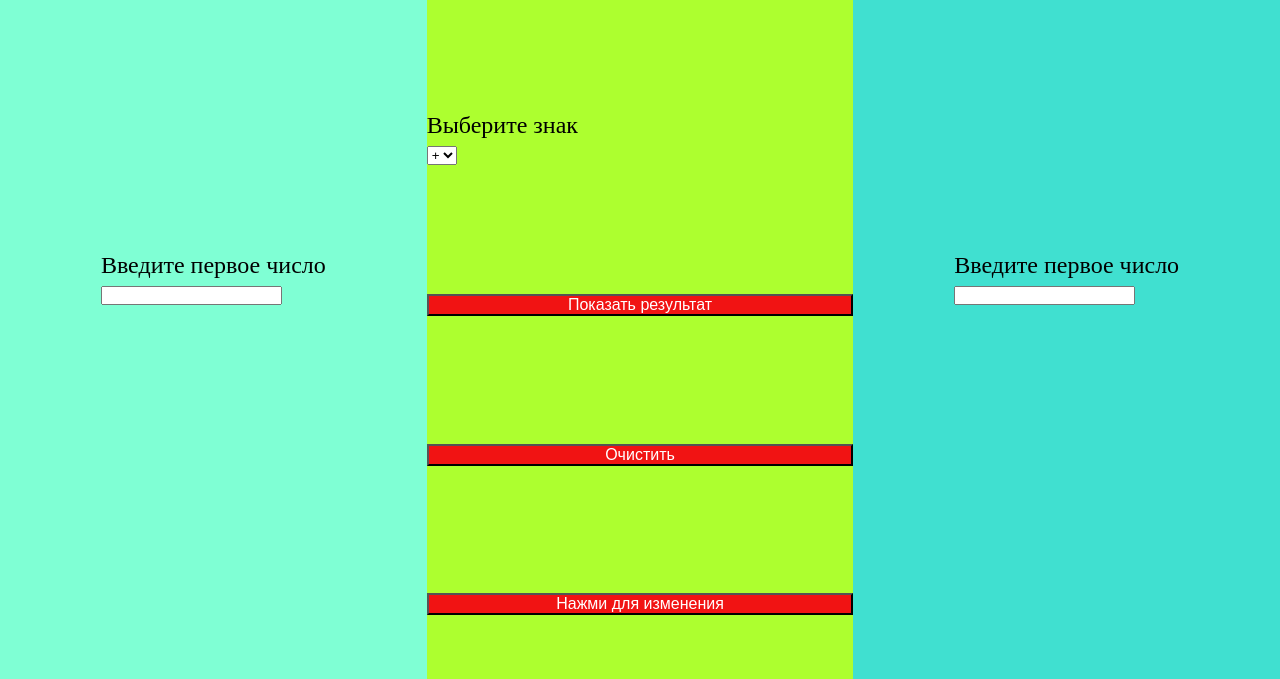
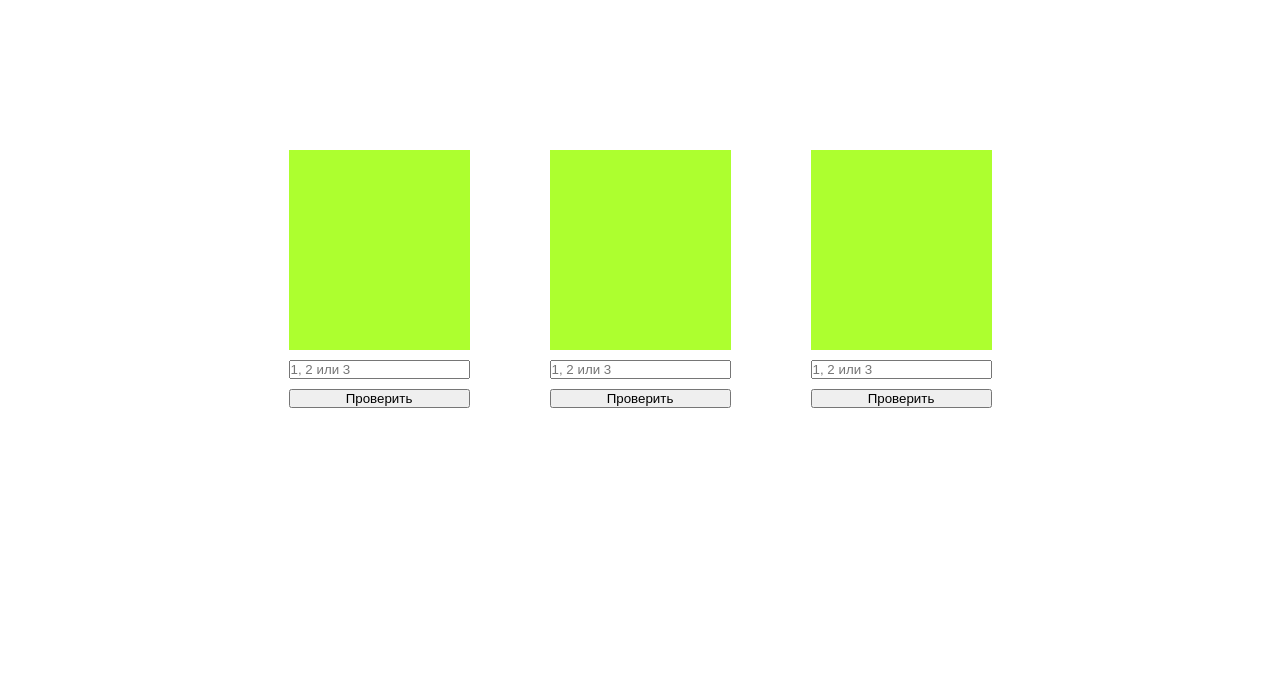
Before and after one commit to VladislaV-SOLO/methods-classwork, a plain HTML site: page index.html in a window 1280 px wide. Shown: the part 121-800 px from the top of the page. Drawn offline with Linux system fonts and the light colour scheme.

Commit message:
zadacha classwork 1,2,3

```diff
--- a/context_this.js
+++ b/context_this.js
@@ -142,6 +142,4 @@ const userSimple7 = {
 let tempFoo = userSimple7.introduce
 tempFoo()
 
-
-
 console.groupEnd()
--- a/index.html
+++ b/index.html
@@ -7,7 +7,8 @@
     <title>JS-classwork</title>
 </head>
 <body>
-    <div class="container">
+
+    <!-- <div class="container">
         <div class="container-1">
             <div class="container-1-content">
                 <p class="container-1-content-text">Введите первое число</p>
@@ -38,12 +39,74 @@
                 <input type="text" class="container-3-content-input input">
             </div>
         </div>
+    </div> -->
+<!-- rfbvrtwbrtnuternwbrtiubnruitbnrtuibnrtbnribtnureuitbneruibnreb -->
+<!-- rfbvrtwbrtnuternwbrtiubnruitbnrtuibnrtbnribtnureuitbneruibnreb -->
+<!-- rfbvrtwbrtnuternwbrtiubnruitbnrtuibnrtbnribtnureuitbneruibnreb -->
+<!-- rfbvrtwbrtnuternwbrtiubnruitbnrtuibnrtbnribtnureuitbneruibnreb -->
+<!-- rfbvrtwbrtnuternwbrtiubnruitbnrtuibnrtbnribtnureuitbneruibnreb -->
+
+<div class="cards-row">
+    <div class="card">
+        <div class="container">
+            <div class="card-picture">
+
+            </div>
+            <div class="card__input">
+                <input class="input input1" type="text" placeholder="1, 2 или 3">
+            </div>
+            <div class="card__button">
+                <button class="btn btn1">Проверить</button>
+            </div>
+        </div>
     </div>
+    <div class="card">
+        <div class="container">
+
+            <div class="card-picture">
+
+            </div>
+            <div class="card__input">
+                <input class="input input2" type="text" placeholder="1, 2 или 3">
+            </div>
+            <div class="card__button">
+                <button class="btn btn2">Проверить</button>
+            </div>
+        </div>
+    </div>
+    <div class="card">
+        <div class="container">
+            <div class="card-picture">
+
+            </div>
+            <div class="card__input">
+                <input class="input input3" type="text" placeholder="1, 2 или 3">
+            </div>
+            <div class="card__button">
+                <button class="btn btn3">Проверить</button>
+            </div>
+        </div>
+    </div>
+
+</div>
+
+
+
+
+
+
+
+
+
+
+
+
 
     <!-- <script src="./index.js"></script> -->
     <!-- <script src="./string_method.js"></script> -->
     <!-- <script src="./num_method.js"></script> -->
     <!-- <script src="./object_method.js"></script> -->
-    <script src="context_this.js"></script>
+    <!-- <script src="context_this.js"></script> -->
+    <script src="zadacha_classwork.js"></script>
 </body>
 </html>
--- a/scss/style.scss
+++ b/scss/style.scss
@@ -1,38 +1,75 @@
 @import"_reset.scss";
+
+// .container {
+//     display: flex;
+//     justify-content: space-between;
+//     height: 800px;
+//     font-size: 1.5rem;
+//     &-1 {
+//         background-color: aquamarine;
+//         width: 100%;
+//         display: flex;
+//         align-items: center;
+//         justify-content: center;
+//     }
+//     &-2 {
+//         background-color: greenyellow;
+//         width: 100%;
+//         &-content {
+//             height: 100%;
+//             display: flex;
+//             flex-flow: column;
+//             justify-content: space-around;
+//             &-btn{
+//                 background-color: rgb(241, 19, 19);
+//                 color: white;
+//                 font-size: 1rem;
+//             }
+//         }
+
+//     }
+//     &-3 {
+//         background-color: turquoise;
+//         width: 100%;
+//         display: flex;
+//         align-items: center;
+//         justify-content: center;
+//     }
+// }
+
+body {
+    display: flex;
+    align-items: center;
+    justify-content: center;
+    height: 100vh;
+}
+
+.cards-row {
+    display: flex;
+    align-items: center;
+    justify-content: center;
+    gap: 5rem;
+}
 
 .container {
     display: flex;
-    justify-content: space-between;
-    height: 800px;
-    font-size: 1.5rem;
-    &-1 {
-        background-color: aquamarine;
-        width: 100%;
-        display: flex;
-        align-items: center;
-        justify-content: center;
-    }
-    &-2 {
-        background-color: greenyellow;
-        width: 100%;
-        &-content {
-            height: 100%;
-            display: flex;
-            flex-flow: column;
-            justify-content: space-around;
-            &-btn{
-                background-color: rgb(241, 19, 19);
-                color: white;
-                font-size: 1rem;
-            }
-        }
+    flex-direction: column;
+    justify-content: center;
+    align-items: center;
+    gap: 10px;
+}
 
-    }
-    &-3 {
-        background-color: turquoise;
-        width: 100%;
-        display: flex;
-        align-items: center;
-        justify-content: center;
-    }
+.card-picture {
+    width: 100%;
+    height: 200px;
+    background-color: greenyellow;
 }
+
+.card__button {
+    display: flex;
+    width: 100%;
+}
+
+.btn {
+    width: 100%;
+}
--- /dev/null
+++ b/zadacha_classwork.js
@@ -0,0 +1,46 @@
+const answers = ['1','2','3'];
+
+const cards = [
+    {
+        input: document.querySelector('.input1'),
+        btn: document.querySelector('.btn1'),
+    },
+    {
+        input: document.querySelector('.input2'),
+        btn: document.querySelector('.btn2'),
+    },
+    {
+        input: document.querySelector('.input3'),
+        btn: document.querySelector('.btn3'),
+    }
+]
+
+const getAnswer = (index) => {
+    return answers[index]
+}
+
+let count = 0
+
+const handlerCheckAnswer = function (index) {
+
+    if (this.input.value === getAnswer(index)) {
+        this.input.disabled = true
+        this.btn.disabled = true
+        count++
+        if (count === 3) {
+            alert('вы ответили правильно')
+            window.location.href = 'https://google.com'
+        }
+    }else {
+        this.input.value = ''
+        alert('ответ неверныйб попробуйте угадать 1, 2 или 3')
+    }
+}
+
+
+
+cards
+.sort(() => Math.random() - 0.5)
+.forEach((card, index) => {
+    card.btn.addEventListener('click', handlerCheckAnswer.bind(card, index))
+})
```
Also changed, not shown: css/style.min.css, 1 other file.
